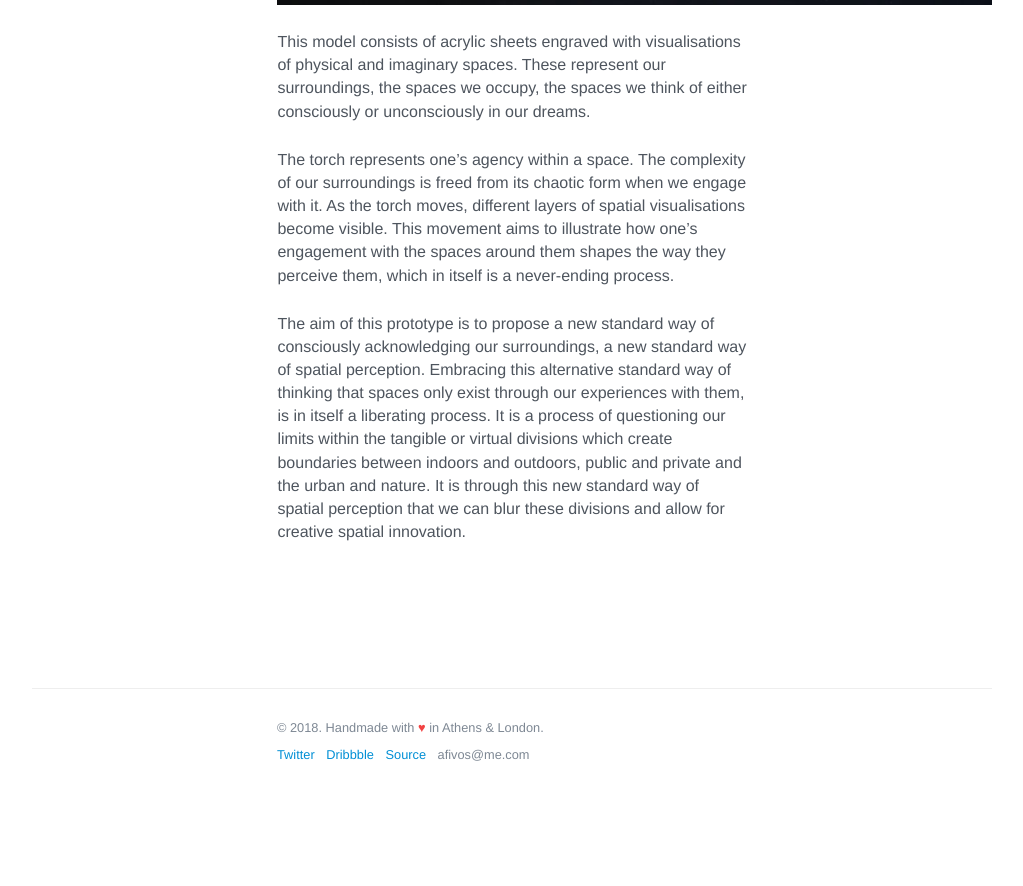
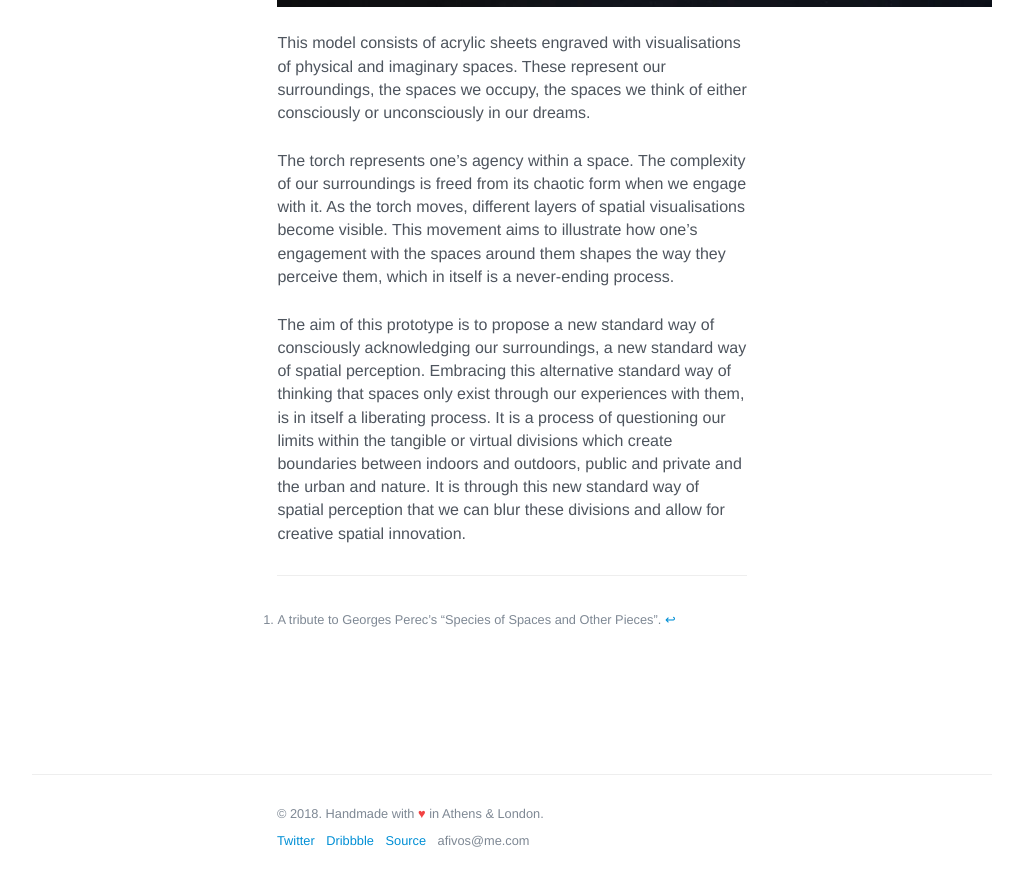
Before and after one commit to afivos/afivos.com, a Jekyll site: the page built from _posts/2018-03-25-non-existent-spaces.md, in a window 1280 px wide and 900 px high, scrolled down 2061 px. Shown: the top 886 px of the window, without its empty margins (128-1151 px from the left). Built offline with Jekyll 4.4.1, drawn with Linux system fonts in a browser that asks for light colours; nearby versions of some CDN libraries; comment, search, counter and statistics services are not loaded; before the commit the page ends 2875 px from its top, so only the background shows below that; some of the changed lines change nothing that is shown.

Commit message:
A tribute to Georges Perec's "Species of Spaces and Other Pieces"

```diff
--- a/_posts/2018-03-25-non-existent-spaces.md
+++ b/_posts/2018-03-25-non-existent-spaces.md
@@ -11,7 +11,7 @@ preview:    /images/2018/03/non-existent-spaces_prototype1.jpg
 
 Simply knowing of a particular space does not qualify for it to exist.
 
-The name of this project is *Non-Existent Spaces* and it is born out of the observation of the spaces around us and the various ways in which we occupy them. It argues that spaces exist in our perception and only there. It is different to know of a place than to actually have agency in it. We are the ones who define our surroundings through the ways we engage with them.
+The name of this project is *Non-Existent Spaces*[^1] and it is born out of the observation of the spaces around us and the various ways in which we occupy them. It argues that spaces exist in our perception and only there. It is different to know of a place than to actually have agency in it. We are the ones who define our surroundings through the ways we engage with them.
 
 Space is self evident, but the way we perceive it is not. A bedroom, a lecture theatre, a factory, a rainforest, an island; all these spaces only exist when we create memories of ourselves interacting with them. They have standard names and often obvious functions but until we verify them, they remain spaces like the ones in our dreams: their shapes, sizes, colours, forms, functions might be changing depending on our thoughts and feelings. They will not exist until some or all of our senses are given the chance to create definitions for them.
 
@@ -24,3 +24,7 @@ This model consists of acrylic sheets engraved with visualisations of physical a
 The torch represents one’s agency within a space. The complexity of our surroundings is freed from its chaotic form when we engage with it. As the torch moves, different layers of spatial visualisations become visible. This movement aims to illustrate how one’s engagement with the spaces around them shapes the way they perceive them, which in itself is a never-ending process.
 
 The aim of this prototype is to propose a new standard way of consciously acknowledging our surroundings, a new standard way of spatial perception. Embracing this alternative standard way of thinking that spaces only exist through our experiences with them, is in itself a liberating process. It is a process of questioning our limits within the tangible or virtual divisions which create boundaries between indoors and outdoors, public and private and the urban and nature. It is through this new standard way of spatial perception that we can blur these divisions and allow for creative spatial innovation.
+
+---
+
+[^1]: A tribute to Georges Perec's "Species of Spaces and Other Pieces".
```
